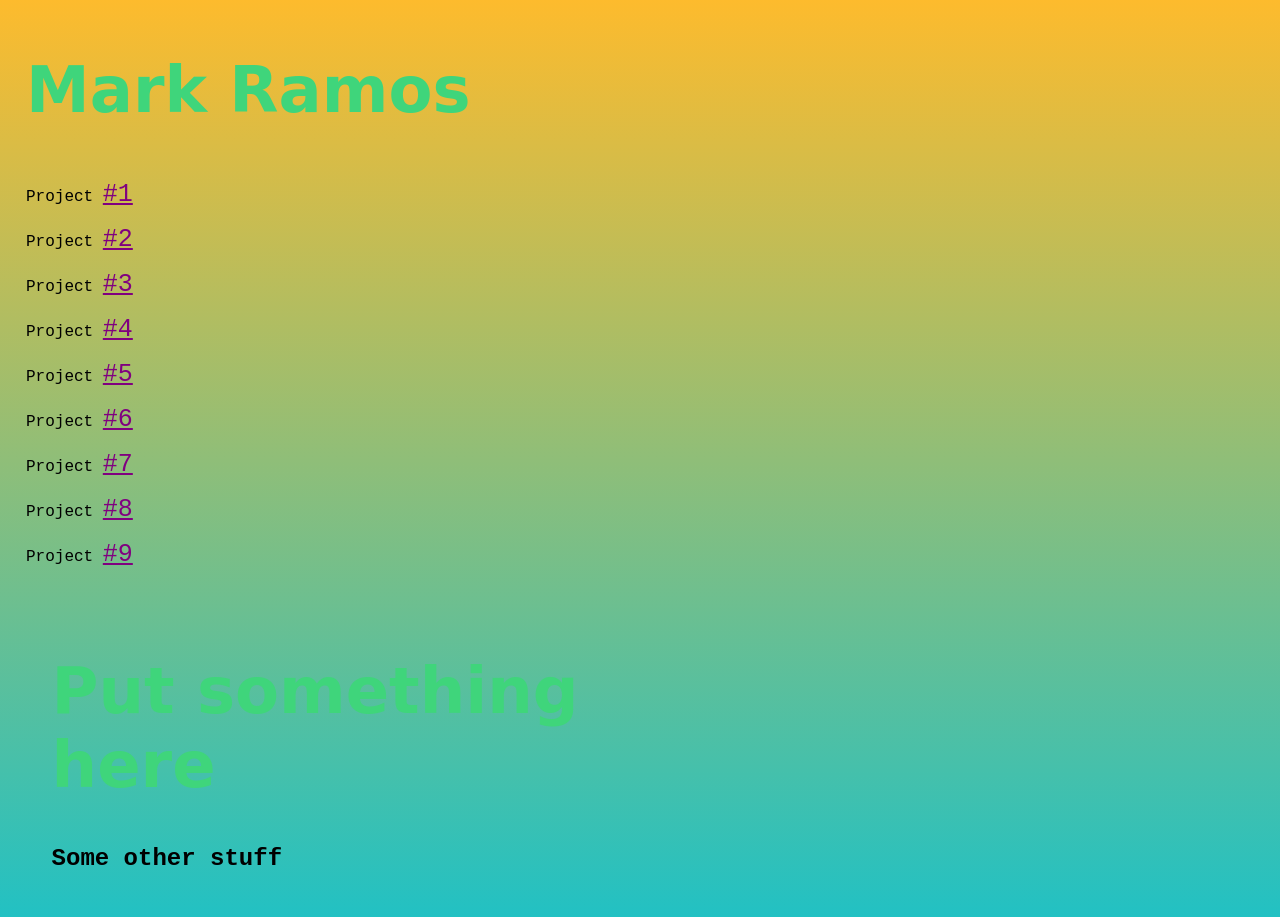
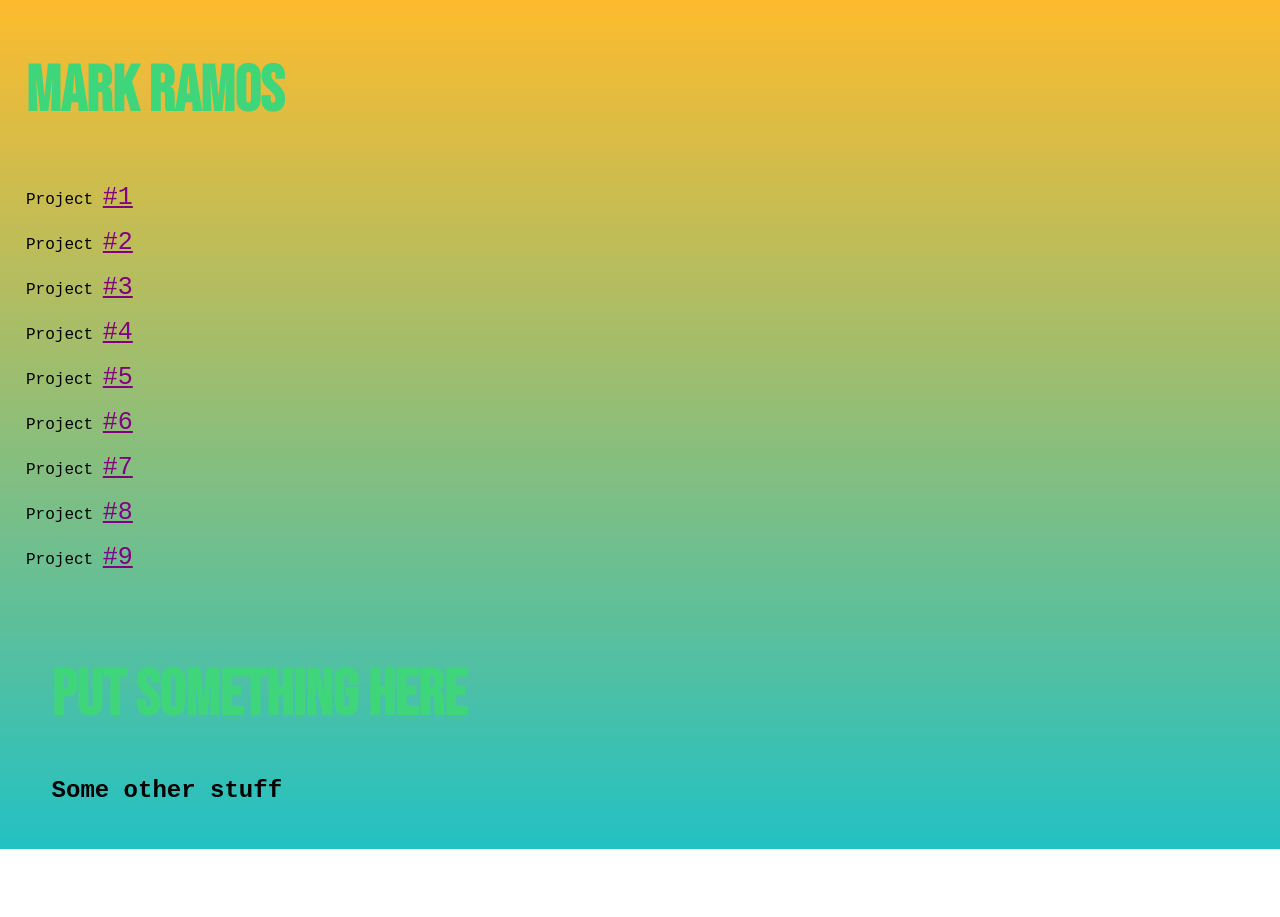
Before and after one commit to mhr1235/Portfolio, a plain HTML site: page index.html in a window 1280 px wide. Shown: the top 917 px of the page. After the commit the page ends 849 px from the top, so only its background shows below. Drawn offline with Linux system fonts and the light colour scheme.

Commit message:
Add files via upload

```diff
--- a/index.html
+++ b/index.html
@@ -8,6 +8,13 @@
 
     <!-- import the webpage's stylesheet -->
     <link rel="stylesheet" href="style.css" />
+    <link rel="preconnect" href="https://fonts.googleapis.com">
+<link rel="preconnect" href="https://fonts.gstatic.com" crossorigin>
+<link href="https://fonts.googleapis.com/css2?family=Bebas+Neue&display=swap" rel="stylesheet">
+
+<link rel="preconnect" href="https://fonts.googleapis.com">
+<link rel="preconnect" href="https://fonts.gstatic.com" crossorigin>
+<link href="https://fonts.googleapis.com/css2?family=Pacifico&display=swap" rel="stylesheet">
 
     <!-- import the webpage's javascript file -->
     <script src="/script.js" defer></script>
```
Also changed, not shown: p1.html (+1 -1 lines).
